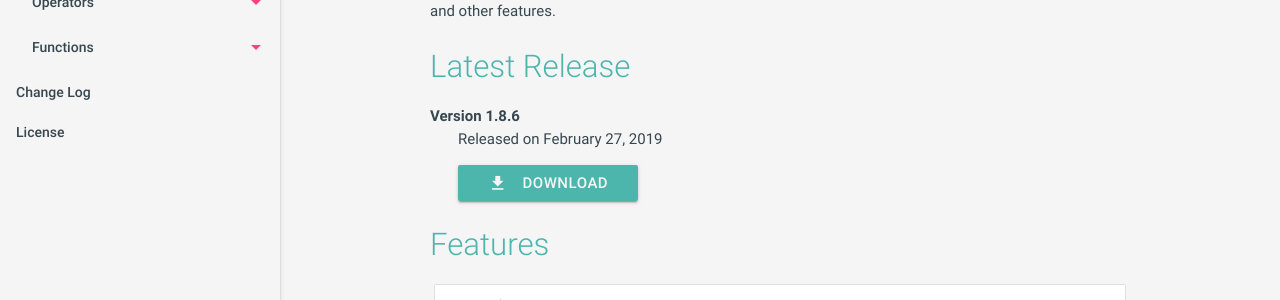
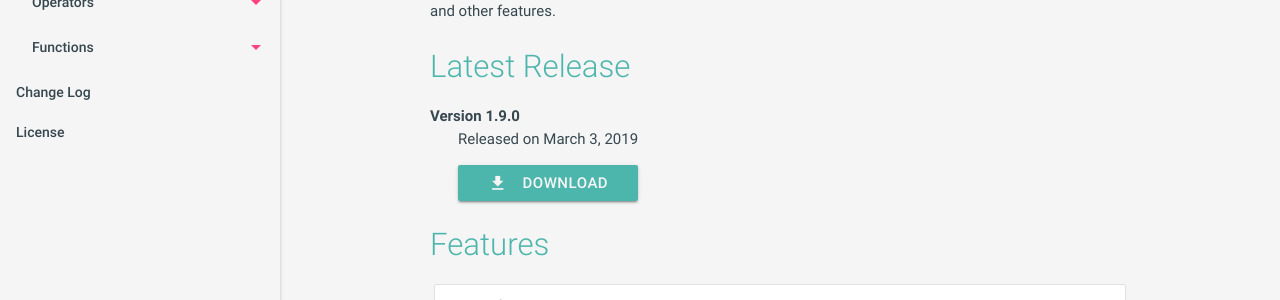
Before and after one commit to mithrandie/csvq, a Jekyll site: the page built from docs/index.md, in a window 1280 px wide and 900 px high. Shown: the part 359-659 px from the top of the window. Built offline with Jekyll 4.4.1, drawn with Linux system fonts in a browser that asks for light colours.

Commit message:
Update docs for Release v1.9.0

```diff
--- a/docs/index.md
+++ b/docs/index.md
@@ -13,10 +13,10 @@ In the multiple operations, you can use variables, cursors, temporary tables, an
 
 ## Latest Release
 
-Version 1.8.6
-: Released on February 27, 2019
+Version 1.9.0
+: Released on March 3, 2019
 
-  <a class="waves-effect waves-light btn" href="https://github.com/mithrandie/csvq/releases/tag/v1.8.6">
+  <a class="waves-effect waves-light btn" href="https://github.com/mithrandie/csvq/releases/tag/v1.9.0">
     <i class="material-icons left">file_download</i>download
   </a>
 
--- a/docs/sitemap.xml
+++ b/docs/sitemap.xml
@@ -6,7 +6,7 @@
             http://www.sitemaps.org/schemas/sitemap/0.9/sitemap.xsd">
     <url>
         <loc>https://mithrandie.github.io/csvq/</loc>
-        <lastmod>2019-02-25T02:16:03+00:00</lastmod>
+        <lastmod>2019-03-03T13:45:30+00:00</lastmod>
     </url>
     <url>
         <loc>https://mithrandie.github.io/csvq/reference.html</loc>
```
Also changed, not shown: CHANGELOG.md, docs/changelog.md, 1 other file.
